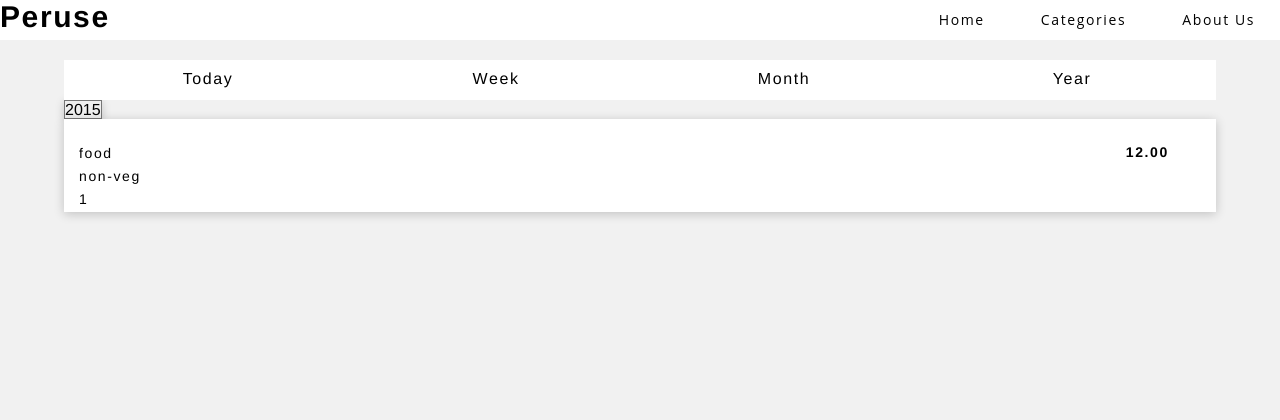
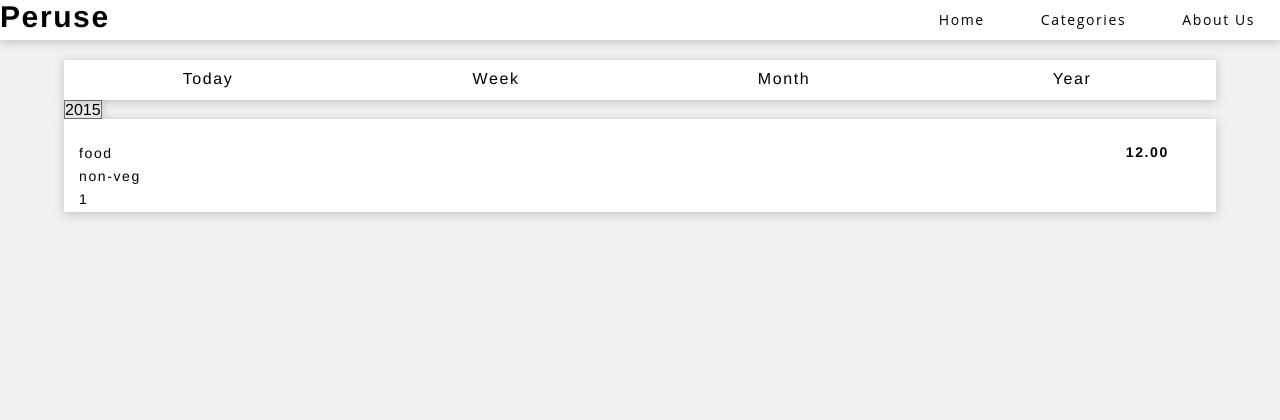
Before and after one commit to dinakartumu/expensetracker, a PHP site: page /?daytype=food in a window 1280 px wide. Shown: the top 420 px of the page. Run offline with PHP 8.4, Linux system fonts and the light colour scheme; data comes from the database, SQL or seed files in the repository; data that the repository does not hold is empty; some libraries are stand-ins or nearby versions.

Commit message:
add shadows for nav and date menu

```diff
--- a/css/style.css
+++ b/css/style.css
@@ -13,6 +13,8 @@ body{
 nav{
 	height:40px;
 	background-color: #ffffff;
+	-webkit-box-shadow: 0 2px 10px rgba(0,0,0,.2);
+    box-shadow: 0 2px 10px rgba(0,0,0,.2);
 }
 
 nav #logo{
@@ -243,6 +245,8 @@ nav #datemenu li input{
 	background-color: #ffffff;
 	font-size: 16px;
 	color: #000000;
+	-webkit-box-shadow: 0 2px 10px rgba(0,0,0,.2);
+    box-shadow: 0 2px 10px rgba(0,0,0,.2);
 }
 
 #datesmenu .test{
```
